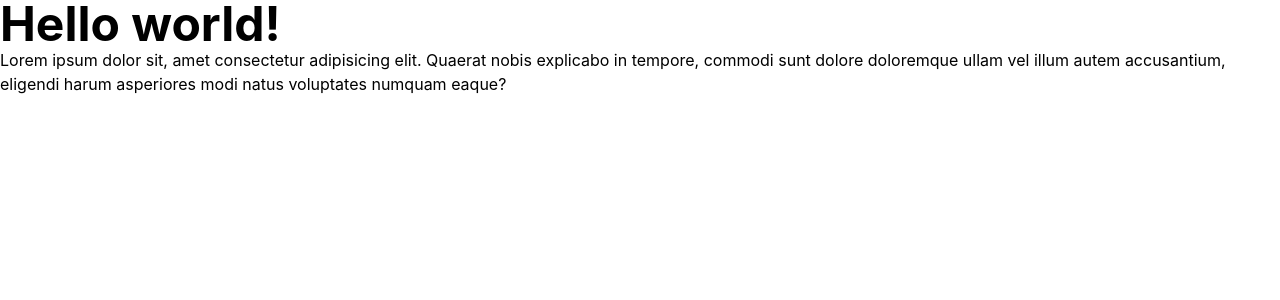
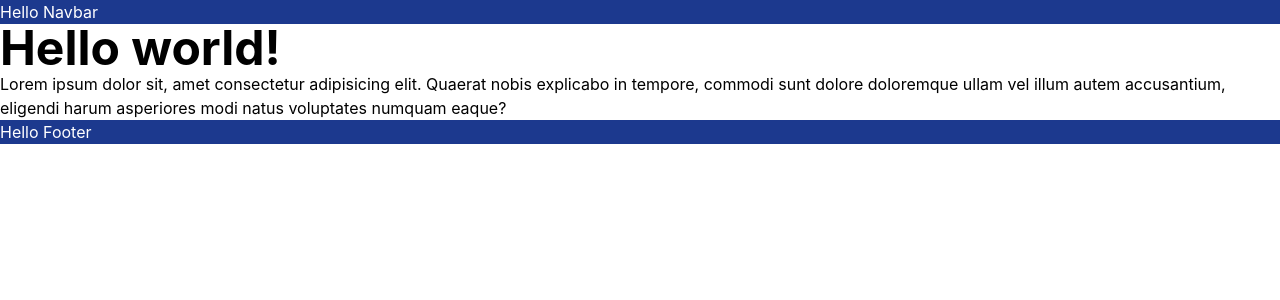
Before and after one commit to karllogdat/lexmeet-group4-template, a React (Vite) app: page / in a window 1280 px wide. Shown: the top 300 px of the page. Built offline with nearby package versions, Linux system fonts and the light colour scheme; a web font is replaced by a local one.

Commit message:
Added main layout with placeholder nav and footer

```diff
--- a/src/App.jsx
+++ b/src/App.jsx
@@ -1,12 +1,15 @@
 import { Routes, Route } from "react-router";
 import HomePage from "./pages/HomePage";
 import DesignSystemPage from "./pages/DesignSystemPage";
+import MainLayout from "./components/MainLayout";
 
 function App() {
   return (
     <Routes>
-      <Route index element={<HomePage />} />
-      <Route path="/design-system" element={<DesignSystemPage />} />
+      <Route element={<MainLayout />}>
+        <Route index element={<HomePage />} />
+        <Route path="/design-system" element={<DesignSystemPage />} />
+      </Route>
     </Routes>
   );
 }
--- /dev/null
+++ b/src/components/Footer.jsx
@@ -0,0 +1,5 @@
+export default function Footer() {
+    return (
+        <div className="w-full h-shrink text-white bg-blue-900">Hello Footer</div>
+    )
+}
--- /dev/null
+++ b/src/components/MainLayout.jsx
@@ -0,0 +1,15 @@
+import { Outlet } from "react-router";
+import Navbar from "./Navbar";
+import Footer from "./Footer";
+
+export default function MainLayout() {
+    return (
+        <div className="w-screen h-shrink flex flex-col">
+            <Navbar />
+            <main>
+                <Outlet />
+            </main>
+            <Footer />
+        </div>
+    )
+}
--- /dev/null
+++ b/src/components/Navbar.jsx
@@ -0,0 +1,5 @@
+export default function Navbar() {
+    return (
+        <div className="w-full h-shrink bg-blue-900 text-white">Hello Navbar</div>
+    )
+}
--- a/src/pages/DesignSystemPage.jsx
+++ b/src/pages/DesignSystemPage.jsx
@@ -2,7 +2,7 @@ import TypographyEntry from "../components/design-system/TypographyEntry";
 
 export default function DesignSystemPage() {
   return (
-    <div className="flex w-full h-screen items-center justify-center">
+    <div className="flex w-full h-shrink items-center justify-center">
       <div className="flex flex-col gap-8 p-8 border border-slate-300 rounded-lg">
         <h1 className="font-inter font-bold text-5xl">Typography</h1>
         <div className="flex flex-col gap-6">
```
